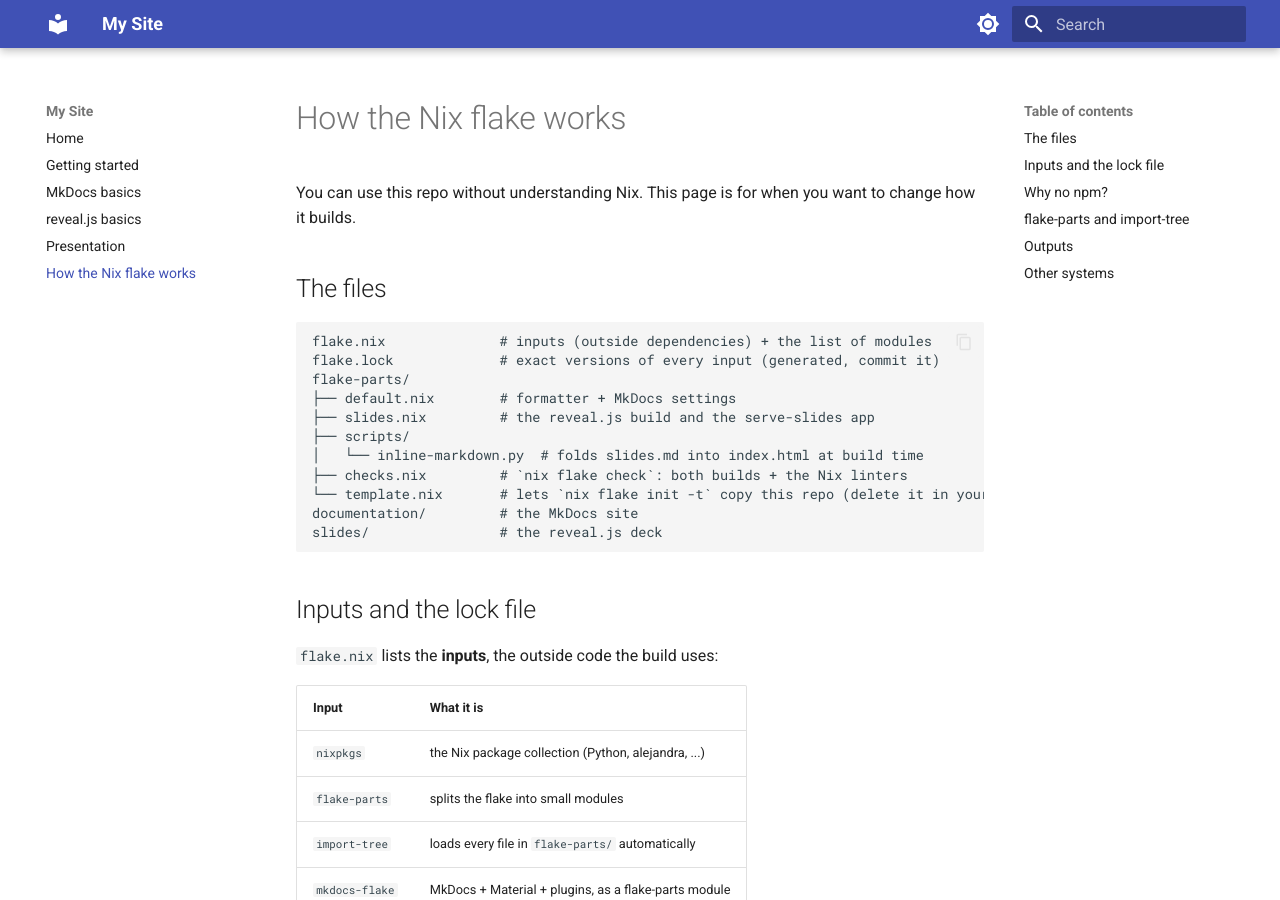
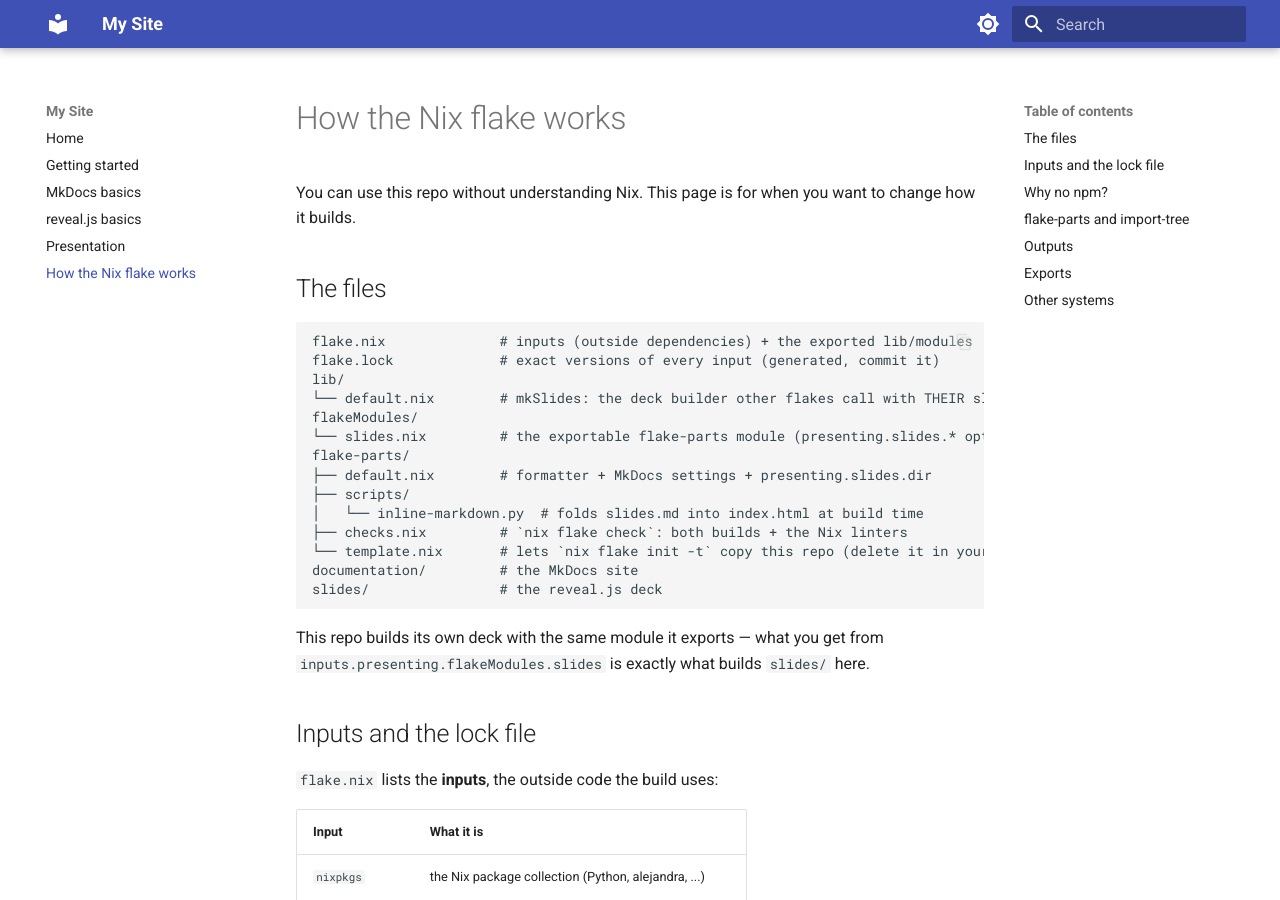
Before and after one commit to external-systems/presenting, an MkDocs documentation site: the page built from documentation/docs/nix.md, in a window 1280 px wide and 900 px high. Built offline with MkDocs 1.6.1 and Material for MkDocs 9.7.7, drawn with Linux system fonts in a browser that asks for light colours; some of the changed text lies outside the part shown.

Commit message:
feat: export lib.mkSlides and flakeModules for consuming flakes
The repo was template-only: consumers had to copy flake-parts/slides.nix,
inline-markdown.py, the reveal-js input pin and the docs-embed hook by
hand. Now flake.nix exports:

- lib.mkSlides: root-agnostic deck builder (consumer passes slidesDir;
  the reveal.js pin travels inside this flake)
- flakeModules.slides: packages.slides + apps.serve-slides, with the
  /slides/ docs embed auto-enabled when mkdocs-flake is imported
  (optionalAttrs guard: mkIf cannot guard a missing option)
- flakeModules.default: the above plus mkdocs-flake, one import

This repo self-consumes the module (one implementation for template and
consumers). README and the nix.md tutorial document both paths.

````diff
--- a/documentation/docs/nix.md
+++ b/documentation/docs/nix.md
@@ -6,11 +6,14 @@
 ## The files
 
 ```text
-flake.nix              # inputs (outside dependencies) + the list of modules
+flake.nix              # inputs (outside dependencies) + the exported lib/modules
 flake.lock             # exact versions of every input (generated, commit it)
+lib/
+└── default.nix        # mkSlides: the deck builder other flakes call with THEIR slides/
+flakeModules/
+└── slides.nix         # the exportable flake-parts module (presenting.slides.* options)
 flake-parts/
-├── default.nix        # formatter + MkDocs settings
-├── slides.nix         # the reveal.js build and the serve-slides app
+├── default.nix        # formatter + MkDocs settings + presenting.slides.dir
 ├── scripts/
 │   └── inline-markdown.py  # folds slides.md into index.html at build time
 ├── checks.nix         # `nix flake check`: both builds + the Nix linters
@@ -18,6 +21,10 @@
 documentation/         # the MkDocs site
 slides/                # the reveal.js deck
 ```
+
+This repo builds its own deck with the same module it exports — what you
+get from `inputs.presenting.flakeModules.slides` is exactly what builds
+`slides/` here.
 
 ## Inputs and the lock file
 
@@ -74,6 +81,22 @@
 | `nix develop` | a shell with the linters (alejandra, statix, deadnix) |
 | `nix flake show` | list all of the above |
 
+## Exports
+
+Other flakes consume this repo as an input instead of copying it:
+
+| Export | What a consumer gets |
+| --- | --- |
+| `lib.mkSlides` | build a deck from any `slides/` dir (`{ pkgs, slidesDir, ... }` → `{ package, serveApp }`) |
+| `flakeModules.slides` | `packages.slides` + `apps.serve-slides`, plus the `/slides/` embed when mkdocs-flake is imported |
+| `flakeModules.default` | the above **and** mkdocs-flake, in one import |
+| `templates.default` | this whole repo (`nix flake init -t`) |
+
+The reveal.js pin travels inside these exports (they are bound to this
+flake's `inputs` in `flake.nix`), so consumers never add a reveal-js
+input or copy the build. Consumer config is one line:
+`presenting.slides.dir = ./slides;`.
+
 ## Other systems
 
 The flake builds for `x86_64-linux`. Add `"aarch64-linux"` or
````
Also changed, not shown: documentation/docs/presentation.md (+5 -3 lines), README.md, 5 other files.
